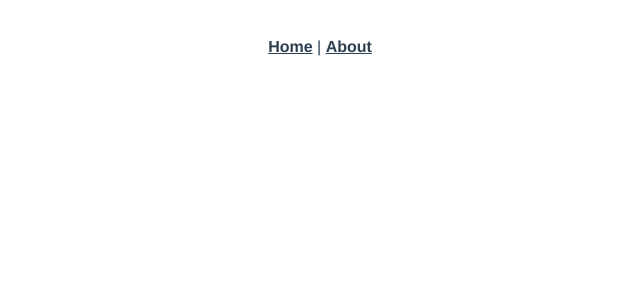
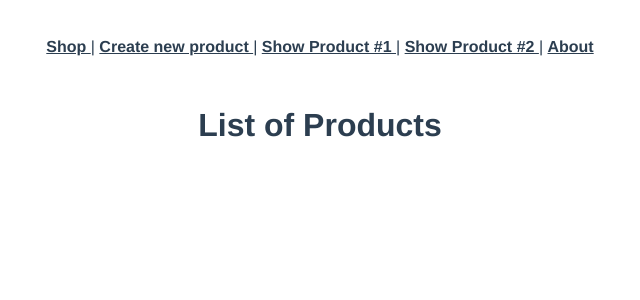
Before and after one commit to washaweb/vuejs-training, a Vue app: page /#/product/1 in a window 1280 px wide. Shown: the top 300 px of the page, without its empty margins (320-960 px from the left). Built offline with nearby package versions, Linux system fonts and the light colour scheme.

Commit message:
add vue router configuration and views components

```diff
--- a/src/App.vue
+++ b/src/App.vue
@@ -1,7 +1,22 @@
 <template>
   <div id="app">
     <div id="nav">
-      <router-link to="/">Home</router-link> |
+      <router-link :to="{ name: 'product-list' }">
+        Shop
+      </router-link>
+      |
+      <router-link :to="{ name: 'product-create' }">
+        Create new product
+      </router-link>
+      |
+      <router-link :to="{ name: 'product-show', params: { id: 1 } }">
+        Show Product #1
+      </router-link>
+      |
+      <router-link :to="{ name: 'product-show', params: { id: 2 } }">
+        Show Product #2
+      </router-link>
+      |
       <router-link to="/about">About</router-link>
     </div>
     <router-view />
--- a/src/router/index.js
+++ b/src/router/index.js
@@ -1,28 +1,60 @@
-import Vue from "vue";
-import VueRouter from "vue-router";
-import Home from "../views/Home.vue";
+import Vue from 'vue'
+import VueRouter from 'vue-router'
+import ProductList from '../views/ProductList.vue'
+import NotFound from '../views/NotFound.vue'
 
-Vue.use(VueRouter);
+Vue.use(VueRouter)
 
 const routes = [
   {
-    path: "/",
-    name: "Home",
-    component: Home
+    path: '/',
+    name: 'product-list',
+    component: ProductList
   },
   {
-    path: "/about",
-    name: "About",
-    // route level code-splitting
-    // this generates a separate chunk (about.[hash].js) for this route
-    // which is lazy-loaded when the route is visited.
+    path: '/product/:id', //we ca use arguments in the route
+    name: 'product-show',
+    props: true, //props gives us the ability to get params from the route args directly in the components props
     component: () =>
-      import(/* webpackChunkName: "about" */ "../views/About.vue")
+      // route level code-splitting
+      // this generates a separate chunk (about.[hash].js) for this route
+      // which is lazy-loaded when the route is visited.
+      import(/* webpackChunkName: "ProductShow" */ '../views/ProductShow.vue')
+  },
+  {
+    path: '/product/create',
+    name: 'product-create',
+    component: () =>
+      import(
+        /* webpackChunkName: "ProductCreate" */ '../views/ProductCreate.vue'
+      )
+  },
+
+  // in case we changed the route from about to about-us
+  {
+    path: '/about-us',
+    name: 'About',
+    // we can make an alias
+    // alias: '/about',
+    component: () =>
+      import(/* webpackChunkName: "about" */ '../views/About.vue')
+  },
+  // but it is better for seo to do a redirection
+  {
+    path: '/about',
+    redirect: { name: 'About' }
+  },
+  {
+    path: '*',
+    name: '404',
+    component: NotFound
   }
-];
+]
 
 const router = new VueRouter({
+  mode: 'history',
+  base: process.env.BASE_URL,
   routes
-});
+})
 
-export default router;
+export default router
--- a/src/views/Home.vue
+++ /dev/null
@@ -1,18 +0,0 @@
-<template>
-  <div class="home">
-    <img alt="Vue logo" src="../assets/logo.png" />
-    <HelloWorld msg="Welcome to Your Vue.js App" />
-  </div>
-</template>
-
-<script>
-// @ is an alias to /src
-import HelloWorld from "@/components/HelloWorld.vue";
-
-export default {
-  name: "Home",
-  components: {
-    HelloWorld
-  }
-};
-</script>
--- /dev/null
+++ b/src/views/NotFound.vue
@@ -0,0 +1,13 @@
+<template>
+  <div>
+    <h1>404 Page not found</h1>
+  </div>
+</template>
+
+<script>
+export default {
+  name: 'NotFound'
+}
+</script>
+
+<style lang="scss" scoped></style>
--- /dev/null
+++ b/src/views/ProductCreate.vue
@@ -0,0 +1,13 @@
+<template>
+  <div>
+    <h1>Create a new Product</h1>
+  </div>
+</template>
+
+<script>
+export default {
+  name: 'ProductCreate'
+}
+</script>
+
+<style lang="scss" scoped></style>
--- /dev/null
+++ b/src/views/ProductList.vue
@@ -0,0 +1,13 @@
+<template>
+  <div>
+    <h1>List of Products</h1>
+  </div>
+</template>
+
+<script>
+export default {
+  name: 'ProductList'
+}
+</script>
+
+<style lang="scss" scoped></style>
--- /dev/null
+++ b/src/views/ProductShow.vue
@@ -0,0 +1,14 @@
+<template>
+  <div>
+    <h1>Show Product #{{ id }}</h1>
+  </div>
+</template>
+
+<script>
+export default {
+  name: 'ProductCreate',
+  props: ['id']
+}
+</script>
+
+<style lang="scss" scoped></style>
```
Also changed, not shown: src/main.js (+6 -6 lines).
